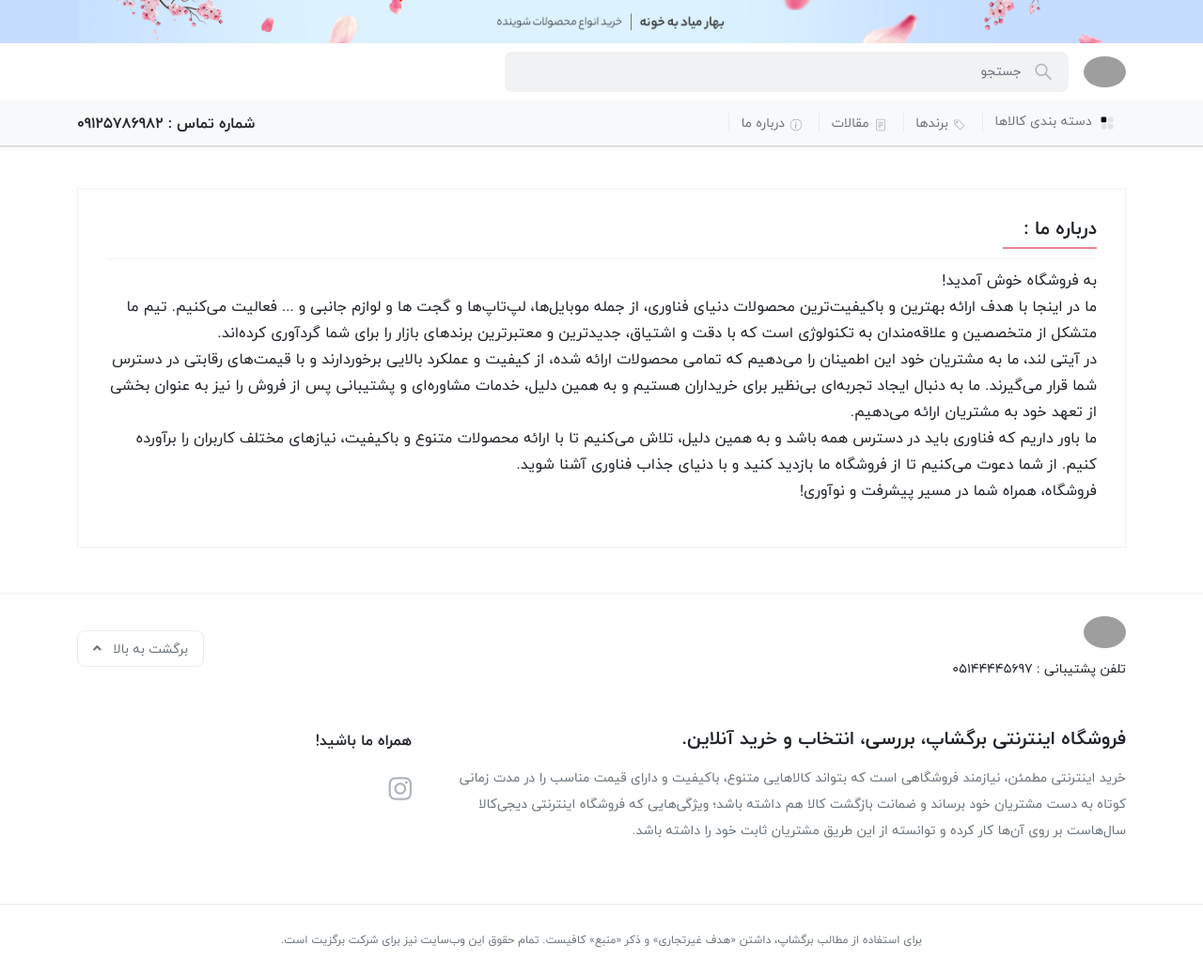
After one commit to ShayanNikravesh/autoparts, a Laravel app: page /about in a window 1280 px wide. The commit adds this page. Shown: the whole page at 94% size. Run offline with Laravel 12, Linux system fonts and the light colour scheme; data that the repository does not hold is empty; grey boxes are pictures that could not be loaded.

Commit message:
Pages
About
404

```diff
--- a/public/user_assets/js/main.js
+++ b/public/user_assets/js/main.js
@@ -9,10 +9,10 @@ window.addEventListener('load', function () {
 let overlayElem = document.querySelector('.overlay')
 
 //bootstrap triggers
-let tooltipTriggerList = [].slice.call(document.querySelectorAll('[data-bs-toggle="tooltip"]'))
-let tooltipList = tooltipTriggerList.map(function (tooltipTriggerEl) {
-    return new bootstrap.Tooltip(tooltipTriggerEl)
-})
+// let tooltipTriggerList = [].slice.call(document.querySelectorAll('[data-bs-toggle="tooltip"]'))
+// let tooltipList = tooltipTriggerList.map(function (tooltipTriggerEl) {
+//     return new bootstrap.Tooltip(tooltipTriggerEl)
+// })
 
 //Cart Scripts
 
--- /dev/null
+++ b/resources/views/user/about.blade.php
@@ -0,0 +1,35 @@
+@extends('user.layouts.master')
+
+@section('content')
+
+<!--Main:start-->
+<main class="container mt-xxxx-large">
+    <!--About Us:start-->
+    <section class="contact-us border-radius-2xl">
+        <!--About Us Wrapper:start-->
+        <div class="contact-us-wrapper mb-3">
+            <div class="contact-us-header border-bottom-gray-150 pb-2">
+                <h2 class="fs-5 fw-bold">درباره ما :</h2>
+                <div class="vertical-line"></div>
+            </div>
+            <div class="contact-us-content mt-2">
+                <p class="mb-3">
+                    به فروشگاه خوش آمدید!
+                    <br>
+                    ما در اینجا با هدف ارائه بهترین و باکیفیت‌ترین محصولات دنیای فناوری، از جمله موبایل‌ها، لپ‌تاپ‌ها و گجت ها و لوازم جانبی و ... فعالیت می‌کنیم. تیم ما متشکل از متخصصین و علاقه‌مندان به تکنولوژی است که با دقت و اشتیاق، جدیدترین و معتبرترین برندهای بازار را برای شما گردآوری کرده‌اند.
+                    <br>
+                    در آیتی لند، ما به مشتریان خود این اطمینان را می‌دهیم که تمامی محصولات ارائه شده، از کیفیت و عملکرد بالایی برخوردارند و با قیمت‌های رقابتی در دسترس شما قرار می‌گیرند. ما به دنبال ایجاد تجربه‌ای بی‌نظیر برای خریداران هستیم و به همین دلیل، خدمات مشاوره‌ای و پشتیبانی پس از فروش را نیز به عنوان بخشی از تعهد خود به مشتریان ارائه می‌دهیم.
+                    <br>
+                    ما باور داریم که فناوری باید در دسترس همه باشد و به همین دلیل، تلاش می‌کنیم تا با ارائه محصولات متنوع و باکیفیت، نیازهای مختلف کاربران را برآورده کنیم. از شما دعوت می‌کنیم تا از فروشگاه ما بازدید کنید و با دنیای جذاب فناوری آشنا شوید.
+                    <br>
+                    فروشگاه، همراه شما در مسیر پیشرفت و نوآوری!
+                </p>
+            </div>
+        </div>
+        <!--Contact Us Form:end-->
+    </section>
+    <!--Contact Us:end-->
+</main>
+<!--Main:end-->
+
+@endsection()
--- a/resources/views/user/layouts/master.blade.php
+++ b/resources/views/user/layouts/master.blade.php
@@ -419,7 +419,7 @@
                                     </a>
                                 </li>
                                 <li class="border-bottom-gray-150 px-2 py-3">
-                                    <a href="" class="fs-6 fw-bold d-block showSubMenu">
+                                    <a href="{{ route('about') }}" class="fs-6 fw-bold d-block showSubMenu">
                                         <!--begin::Svg-->
                                         <svg xmlns="http://www.w3.org/2000/svg" width="16" height="16" fill="currentColor" class="bi bi-info-circle" viewBox="0 0 16 16">
                                             <path d="M8 15A7 7 0 1 1 8 1a7 7 0 0 1 0 14m0 1A8 8 0 1 0 8 0a8 8 0 0 0 0 16"/>
@@ -429,7 +429,7 @@
                                         درباره ما
                                     </a>
                                 </li>
-                                <li class="border-bottom-gray-150 px-2 py-3">
+                                {{-- <li class="border-bottom-gray-150 px-2 py-3">
                                     <a href="" class="fs-6 fw-bold d-block showSubMenu">
                                         <!--begin::Svg-->
                                         <svg xmlns="http://www.w3.org/2000/svg" width="16" height="16" fill="currentColor" class="bi bi-question-circle" viewBox="0 0 16 16">
@@ -439,7 +439,7 @@
                                         <!--end::Svg Icon-->
                                         راهنمای خرید
                                     </a>
-                                </li>
+                                </li> --}}
                             </ul>
                         </div>
                         <!--Navbar Items Mobile Body:end-->
@@ -592,7 +592,7 @@
                     <!--Navbar Item:end-->
                     <!--Navbar Item:start-->
                     <li class="nav-item d-flex justify-content-between align-items-center position-relative">
-                        <a class="mx-2 py-2" href="" title="">
+                        <a class="mx-2 py-2" href="{{ route('about') }}" title="">
                             <!--begin::Svg Icon-->
                             <svg xmlns="http://www.w3.org/2000/svg" width="16" height="16" fill="currentColor" class="bi bi-info-circle" viewBox="0 0 16 16">
                                 <path d="M8 15A7 7 0 1 1 8 1a7 7 0 0 1 0 14m0 1A8 8 0 1 0 8 0a8 8 0 0 0 0 16"/>
@@ -606,7 +606,7 @@
                         <!--Navbar Item:end-->
                     </li>
                     <!--Navbar Item:end-->
-                    <li class="nav-item d-flex justify-content-between align-items-center position-relative">
+                    {{-- <li class="nav-item d-flex justify-content-between align-items-center position-relative">
                         <a class="mx-2 py-2" href="" title="">
                             <!--begin::Svg Icon-->
                             <svg xmlns="http://www.w3.org/2000/svg" width="16" height="16" fill="currentColor" class="bi bi-question-circle" viewBox="0 0 16 16">
@@ -616,7 +616,7 @@
                             <!--end::Svg Icon-->
                             راهنمای خرید
                         </a>
-                    </li>
+                    </li> --}}
                     <!--Navbar Item:end-->
                 </ul>
                 <!--        Navbar Wrapper:end-->
@@ -668,7 +668,7 @@
 <footer class="footer mt-5">
     <div class="container">
         <div class="footer-top mt-4 mb-5">
-            <!--            Footer Top Detail:start-->
+            <!--Footer Top Detail:start-->
             <div class="footer-top-detial d-flex justify-content-between align-items-center">
                 <div class="">
                     <a href="" title=""><img class="border-radius-circle" src="{{asset('user_assets/img/logo/Logo.PNG')}}" style="width :45px" alt=""></a>
@@ -679,96 +679,27 @@
                     <i class="fa fa-angle-up ps-2"></i>
                 </a>
             </div>
-            <!--            Footer Top Detail:end-->
+            <!--Footer Top Detail:end-->
 
-            <!--            Footer Top Attr:start-->
-            <div class="footer-top-attr d-flex justify-content-between align-items-center my-5">
-                <!--                Top Right Item:start-->
-                <div class="top-right-item text-center">
-                    <img src="{{asset('user_assets/img/express-delivery.svg')}}" alt="" title="">
-                    <p class="mt-2 fs-8">امکان تحویل اکسپرس</p>
-                </div>
-                <!--                Top Right Item:end-->
 
-                <!--                Top Right Item:start-->
-                <div class="top-right-item text-center">
-                    <img src="{{asset('user_assets/img/cash-on-delivery.svg')}}" alt="" title="">
-                    <p class="mt-2 fs-8">امکان پرداخت در محل</p>
-                </div>
-                <!--                Top Right Item:end-->
-
-                <!--                Top Right Item:start-->
-                <div class="top-right-item text-center">
-                    <img src="{{asset('user_assets/img/support.svg')}}" alt="" title="">
-                    <p class="mt-2 fs-8">7 روز هفته، 24 ساعته</p>
-                </div>
-                <!--                Top Right Item:end-->
-
-                <!--                Top Right Item:start-->
-                <div class="top-right-item text-center">
-                    <img src="{{asset('user_assets/img/days-return.svg')}}" alt="" title="">
-                    <p class="mt-2 fs-8">هفت روز ضمانت بازگشت کالا</p>
-                </div>
-                <!--                Top Right Item:end-->
-
-                <!--                Top Right Item:start-->
-                <div class="top-right-item text-center">
-                    <img src="{{asset('user_assets/img/original-products.svg')}}" alt="" title="">
-                    <p class="mt-2 fs-8">ضمانت اصالت کالا</p>
-                </div>
-                <!--                Top Right Item:end-->
-            </div>
-            <!--            Footer Top Attr:end-->
         </div>
         <div class="footer-main my-5">
             <div class="row">
-                <div class="col-sm-12 col-md-6 col-lg-3 col-xl-3 mb-4">
-                    <p class="fw-bold fs-6">راهنمای خرید از برگشاپ</p>
-                    <ul>
-                        <li class="my-2"><a href="">نحوه ثبت سفارش</a></li>
-                        <li class="my-2"><a href="">رویه ارسال سفارش</a></li>
-                        <li class="my-2"><a href="">شیوه های پرداخت</a></li>
-                    </ul>
-                </div>
-                <div class="col-sm-12 col-md-6 col-lg-3 col-xl-3 mb-4">
-                    <p class="fw-bold fs-6">خدمات مشتریان</p>
-                    <ul>
-                        <li class="my-2"><a href="">پاسخ به پرسش های متدوال</a></li>
-                        <li class="my-2"><a href="">رویه های بازگشت کالا</a></li>
-                        <li class="my-2"><a href="">شرایط استفاده</a></li>
-                        <li class="my-2"><a href="">حریم خصوصی</a></li>
-                        <li class="my-2"><a href="">گزارش باگ</a></li>
-                    </ul>
-                </div>
-                <div class="col-sm-12 col-md-6 col-lg-3 col-xl-3 mb-4">
-                    <p class="fw-bold fs-6">راهنمای خرید از برگشاپ</p>
-                    <ul>
-                        <li class="my-2"><a href="">نحوه ثبت سفارش</a></li>
-                        <li class="my-2"><a href="">رویه ارسال سفارش</a></li>
-                        <li class="my-2"><a href="">شیوه های پرداخت</a></li>
-                    </ul>
+                <div class="col-sm-12 col-md-12 col-lg-8 col-xl-8 mb-3">
+                    <h1 class="fw-bold fs-5">فروشگاه اینترنتی برگشاپ، بررسی، انتخاب و خرید آنلاین.</h1>
+                    <p class="gray-600 mt-3 fs-7">
+                        خرید اینترنتی مطمئن، نیازمند فروشگاهی است که بتواند کالاهایی متنوع، باکیفیت و دارای قیمت مناسب
+                        را در مدت زمانی کوتاه به دست مشتریان خود برساند و ضمانت بازگشت کالا هم داشته باشد؛ ویژگی‌هایی که
+                        فروشگاه اینترنتی دیجی‌کالا سال‌هاست بر روی آن‌ها کار کرده و توانسته از این طریق مشتریان ثابت خود
+                        را داشته باشد.
+                    </p>
                 </div>
                 <div class="col-sm-12 col-md-6 col-lg-3 col-xl-3 mb-4">
                     <p class="fw-bold fs-6">همراه ما باشید!</p>
-                    <ul class="social-list d-flex justify-content-around align-items-center mt-3">
+                    <ul class="social-list d-flex  align-items-center mt-3">
                         <li class="my-2 instagram">
                             <a href="">
                                 <i class="fab fa-instagram fa-2x gray-500"></i>
-                            </a>
-                        </li>
-                        <li class="my-2 twitter">
-                            <a href="">
-                                <i class="fab fa-twitter fa-2x gray-500"></i>
-                            </a>
-                        </li>
-                        <li class="my-2 linkedin">
-                            <a href="">
-                                <i class="fab fa-linkedin fa-2x gray-500"></i>
-                            </a>
-                        </li>
-                        <li class="my-2 telegram">
-                            <a href="">
-                                <i class="fab fa-telegram fa-2x gray-500"></i>
                             </a>
                         </li>
                     </ul>
@@ -776,7 +707,7 @@
             </div>
         </div>
     </div>
-    <div class="footer-info py-5">
+    {{-- <div class="footer-info py-5">
         <div class="container">
             <div class="row">
                 <div class="col-sm-12 col-md-12 col-lg-8 col-xl-8 mb-3">
@@ -796,7 +727,7 @@
                 </div>
             </div>
         </div>
-    </div>
+    </div> --}}
     <div class="footer-copyright text-center py-4">
         <div class="container">
             <p class="fs-8 gray-600">
--- a/routes/web.php
+++ b/routes/web.php
@@ -30,3 +30,10 @@ Route::get('search',[ProductController::class,'search'])->name('search');
 //Article
 Route::get('blog',[ArticleControlller::class,'index'])->name('index');
 Route::get('article/{id}',[ArticleControlller::class,'show'])->name('show');
+
+//About
+Route::view('/about', 'user.about')->name('about');
+
+Route::fallback(function () {
+    return view('user.404');
+});
```
Also changed, not shown: resources/views/user/404.blade.php (added, +17 -0 lines).
